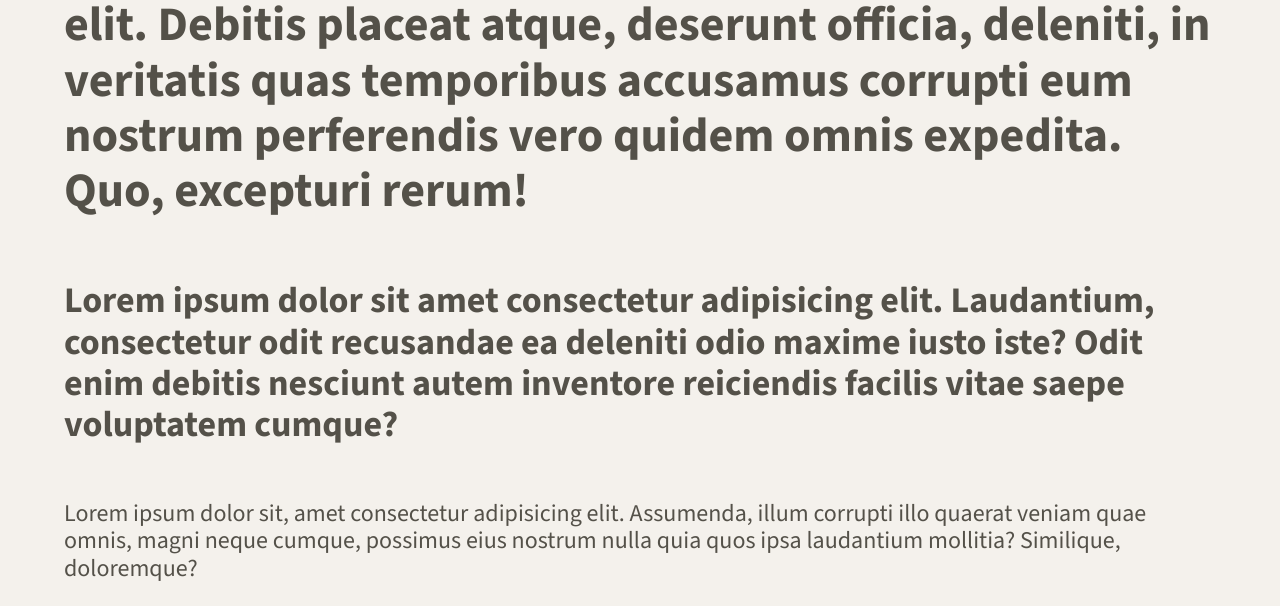
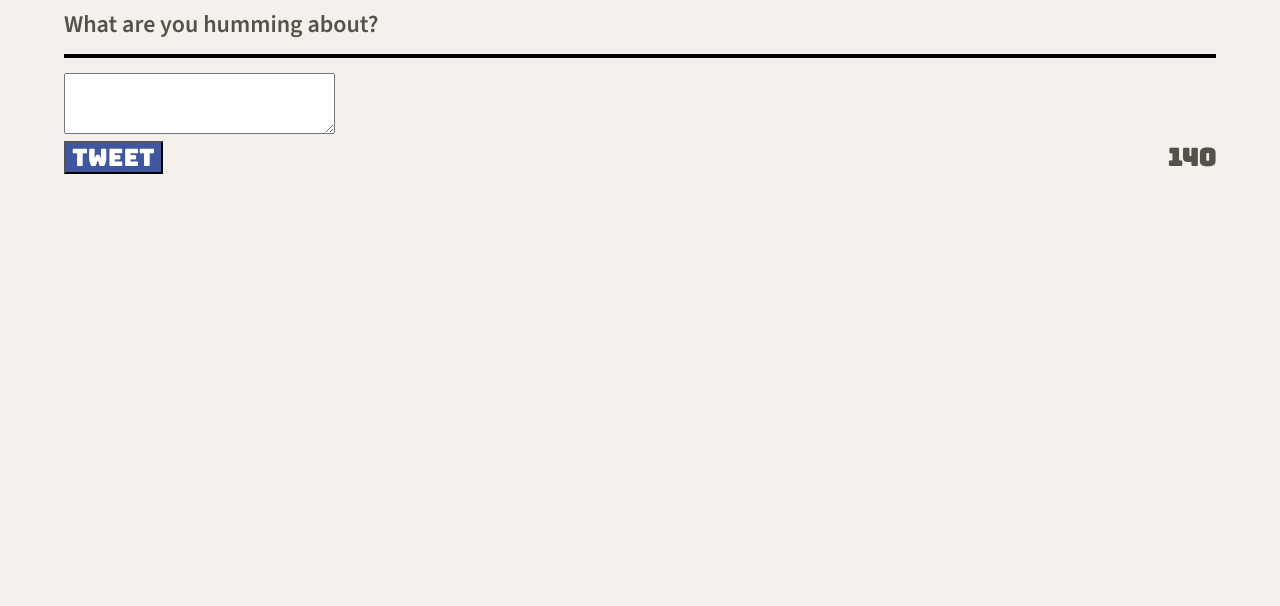
Before and after one commit to DemouraGus/tweeter, a website: page public/index.html in a window 1280 px wide. Shown: the part 610-1216 px from the top of the page. After the commit the page ends 800 px from the top, so only its background shows below. Drawn offline with nearby package versions, Linux system fonts and the light colour scheme.

Commit message:
Crafting the form activity complete

```diff
--- a/public/index.html
+++ b/public/index.html
@@ -12,6 +12,7 @@
     <link rel="stylesheet" href="/styles/layout.css" type="text/css" />
     <link rel="stylesheet" href="/styles/nav.css" type="text/css" />
     <link rel="stylesheet" href="/styles/header.css" type="text/css" />
+    <link rel="stylesheet" href="/styles/new-tweet.css" type="text/css" />
     <link rel="preconnect" href="https://fonts.googleapis.com">
     <link rel="preconnect" href="https://fonts.gstatic.com" crossorigin>
     <link href="https://fonts.googleapis.com/css2?family=Bungee&family=Source+Sans+3:ital,wght@0,200..900;1,200..900&display=swap" rel="stylesheet">
@@ -44,9 +45,17 @@
 
     <!-- Page-specific (main) content here -->
     <main class="container">
-      <h1>Lorem, ipsum dolor sit amet consectetur adipisicing elit. Debitis placeat atque, deserunt officia, deleniti, in veritatis quas temporibus accusamus corrupti eum nostrum perferendis vero quidem omnis expedita. Quo, excepturi rerum!</h1>
-      <h2>Lorem ipsum dolor sit amet consectetur adipisicing elit. Laudantium, consectetur odit recusandae ea deleniti odio maxime iusto iste? Odit enim debitis nesciunt autem inventore reiciendis facilis vitae saepe voluptatem cumque?</h2>
-      <p>Lorem ipsum dolor sit, amet consectetur adipisicing elit. Assumenda, illum corrupti illo quaerat veniam quae omnis, magni neque cumque, possimus eius nostrum nulla quia quos ipsa laudantium mollitia? Similique, doloremque?</p>
+      <section class="new-tweet">
+        <h2>Compose Tweet</h2>
+        <form method="POST" action="/tweets/">
+          <label for="tweet-text">What are you humming about?</label>
+          <textarea name="text" id="tweet-text"></textarea>
+          <div class="button-counter-container">
+            <button type="submit">Tweet</button>
+            <output name="counter" class="counter" for="tweet-text">140</output>
+          </div>
+        </form>
+      </section>
     </main>
   </body>
 </html>
--- a/public/styles/layout.css
+++ b/public/styles/layout.css
@@ -22,8 +22,6 @@ body {
   padding-top: 120px;
   display: flex;
   flex-direction: column;
-  justify-content: center;
-  align-items: center;
 }
 
 /*
@@ -32,8 +30,6 @@ body {
 
  main {
   width: 90%;
-  display: flex;
-  flex-direction: column;
-  justify-content: center;
-  background-color: #f4f1ec;
+  margin: 0 auto;
+  background-color: inherit;
  }
--- /dev/null
+++ b/public/styles/new-tweet.css
@@ -0,0 +1,28 @@
+* {
+  box-sizing: border-box;
+}
+
+.new-tweet {
+  font-family: "Source Sans 3", sans-serif;
+  font-weight: 600;
+}
+
+.new-tweet label {
+  display: block;
+  margin-bottom: 15px;
+  border-bottom: 4px solid black;
+  padding-bottom: 15px;
+}
+
+.button-counter-container button {
+  color: #FFFFFF;
+  background-color: #4056a1;
+}
+
+.button-counter-container {
+  display: flex;
+  justify-content: space-between;
+  align-items: center;
+  width: 100%;
+  font-family: "Bungee", sans-serif;
+}
--- a/server/data-files/initial-tweets.json
+++ b/server/data-files/initial-tweets.json
@@ -8,7 +8,7 @@
     "content": {
       "text": "If I have seen further it is by standing on the shoulders of giants"
     },
-    "created_at": 1733005354945
+    "created_at": 1733008679128
   },
   {
     "user": {
@@ -19,6 +19,6 @@
     "content": {
       "text": "Je pense , donc je suis"
     },
-    "created_at": 1733091754945
+    "created_at": 1733095079128
   }
 ]
```
